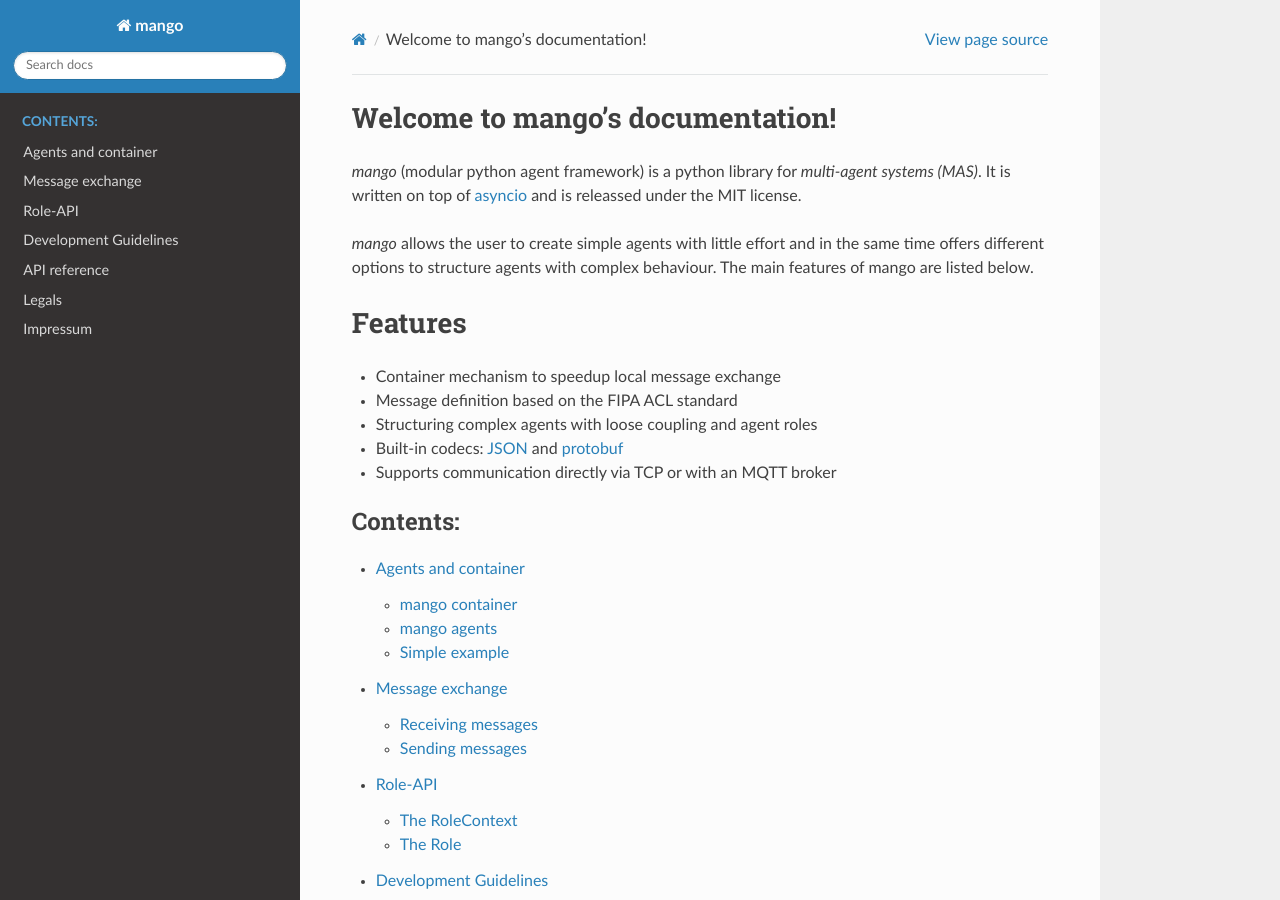
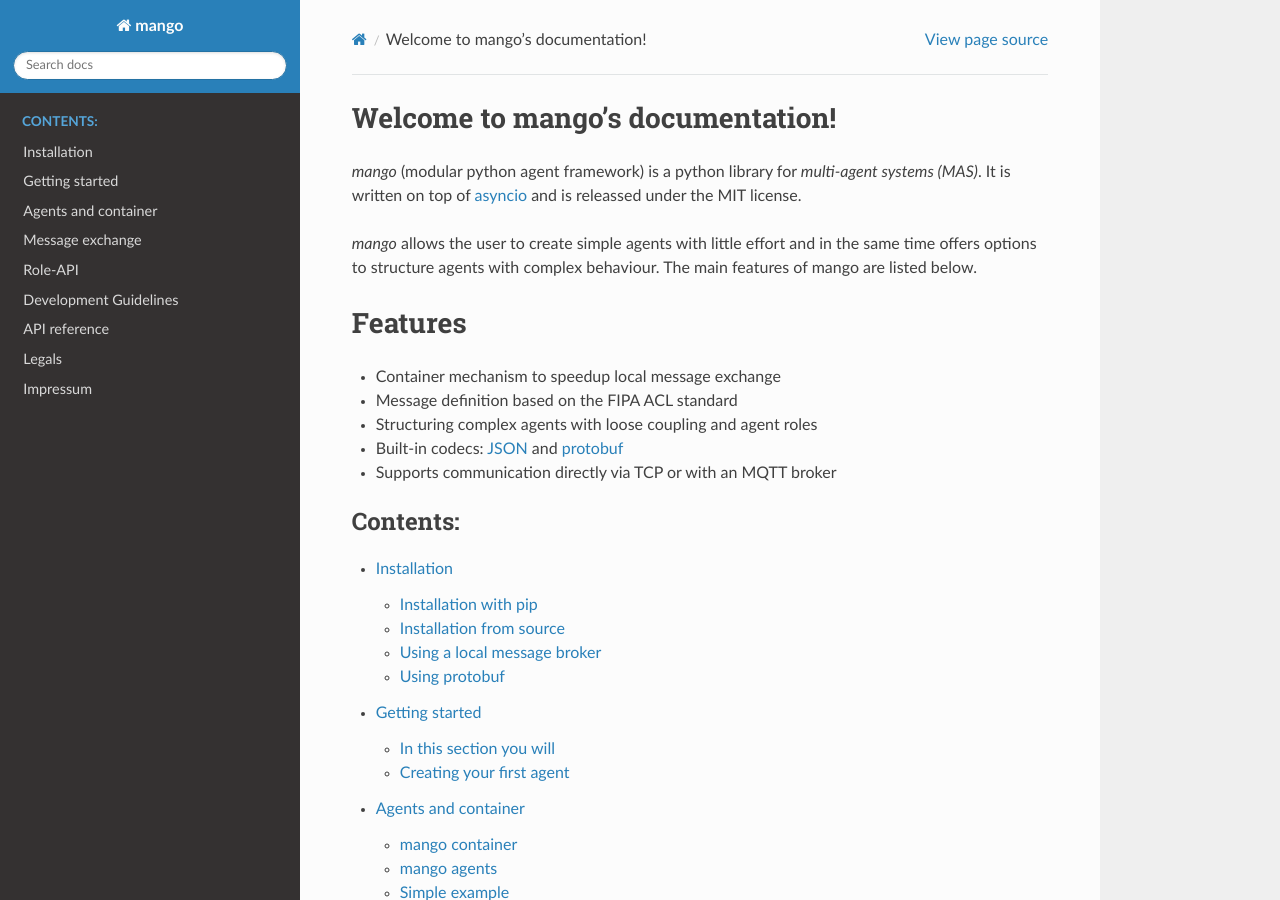
Before and after one commit to OFFIS-DAI/mango, a Sphinx documentation site: the page built from docs/source/index.rst, in a window 1280 px wide and 900 px high. Built offline with Sphinx 7.4.7 and the Read the Docs theme 2.0.0, drawn with Linux system fonts in a browser that asks for light colours; formulas are drawn with MathJax 3; pages that are not in the unit, such as notebooks, are missing from menus.

Commit message:
Adapt index

```diff
--- a/docs/source/index.rst
+++ b/docs/source/index.rst
@@ -7,7 +7,9 @@ Welcome to mango's documentation!
 =================================
 *mango* (modular python agent framework) is a python library for *multi-agent systems (MAS)*. It is written on top of `asyncio <https://docs.python.org/3/library/asyncio.html>`_ and is releassed under the MIT license.
 
-*mango* allows the user to create simple agents with little effort and in the same time offers different options to structure agents with complex behaviour. The main features of mango are listed below.
+*mango* allows the user to create simple agents with little effort and in the same
+time offers options to structure agents with complex behaviour.
+The main features of mango are listed below.
 
 Features
 =================================
@@ -20,6 +22,9 @@ Features
 .. toctree::
    :maxdepth: 2
    :caption: Contents:
+
+   installation
+   getting_started
 
    agents-container
    message exchange
```
